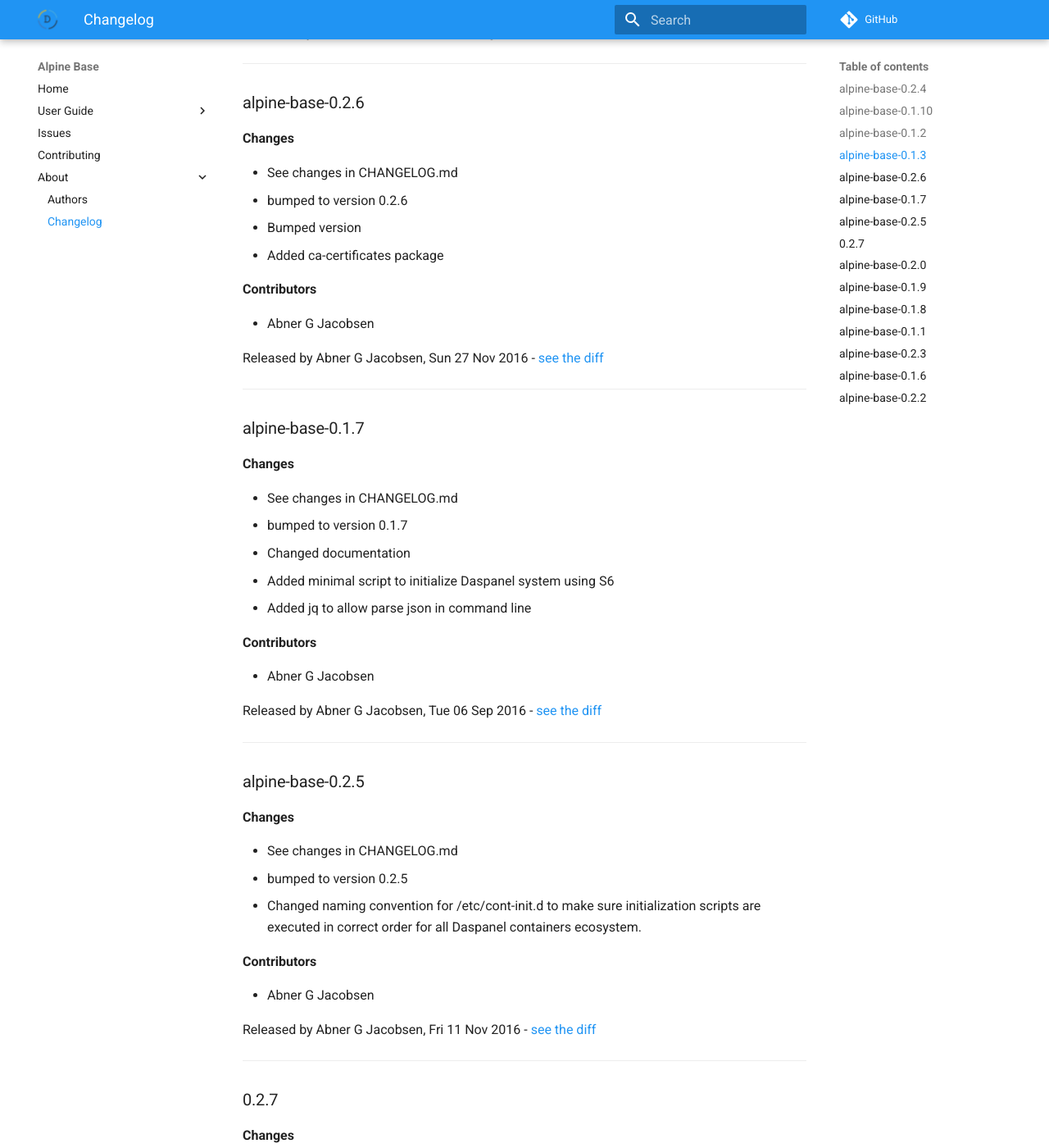
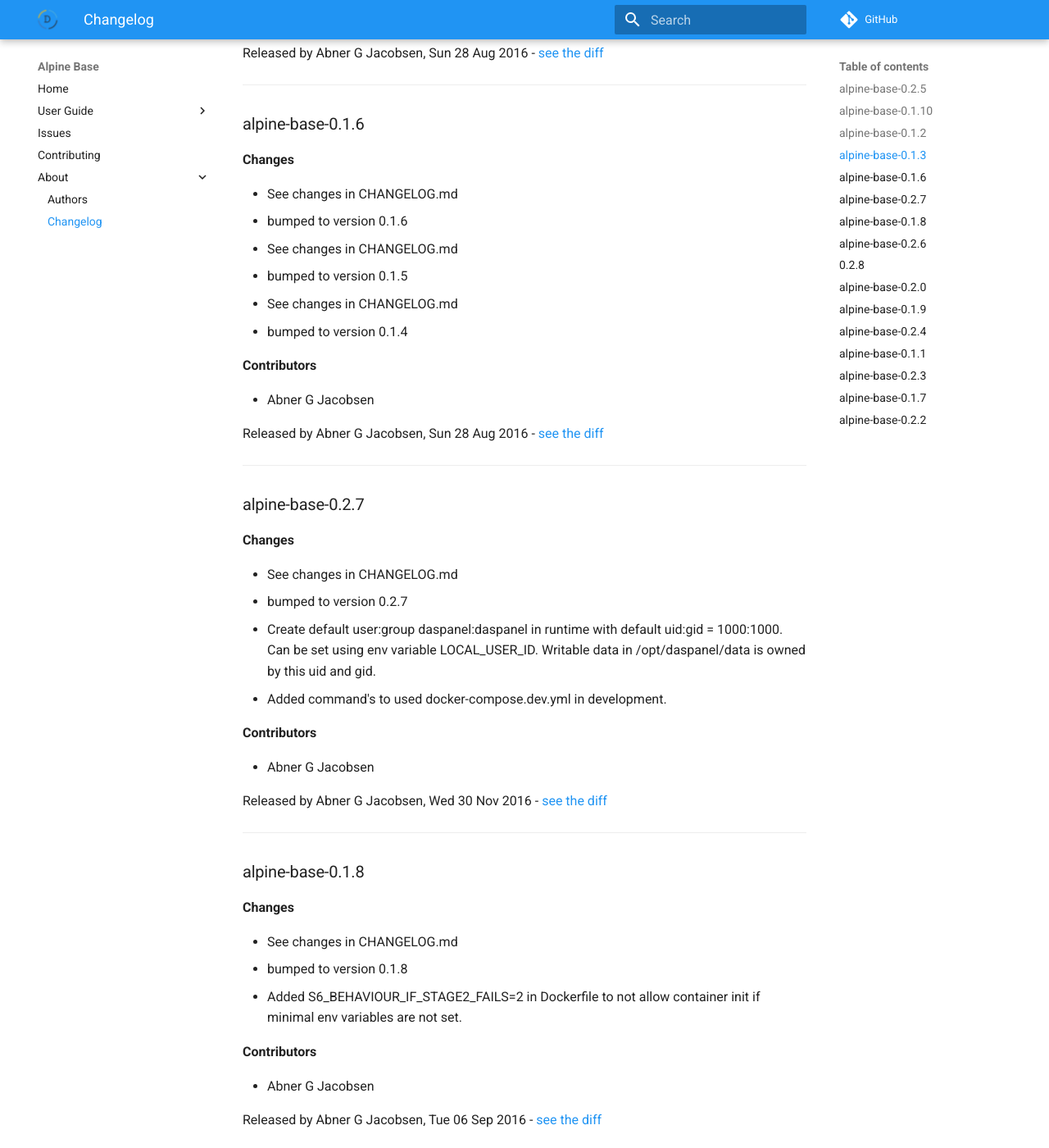
Before and after one commit to SIXwishlist/alpine-base, an MkDocs documentation site: the page built from docs/changelog.md, in a window 1280 px wide and 1400 px high, scrolled down 2296 px. Shown: the whole window at 82% size. Built offline with MkDocs 1.6.1 and Material for MkDocs 9.7.7, drawn with Linux system fonts in a browser that asks for light colours; comment, search, counter and statistics services are not loaded; old or Windows-style settings are respelled for this version of MkDocs; some of the changed text lies outside the part shown.

Commit message:
See changes in CHANGELOG.md

```diff
--- a/docs/changelog.md
+++ b/docs/changelog.md
@@ -1,17 +1,17 @@
 # Changelog - admindaspanel / alpine-base
 
-### alpine-base-0.2.4
+### alpine-base-0.2.5
 __Changes__
 
 - See changes in CHANGELOG.md
-- bumped to version 0.2.4
-- Added env file for ssmtp/SMTP configuration.
+- bumped to version 0.2.5
+- Changed naming convention for /etc/cont-init.d to make sure initialization scripts are executed in correct order for all Daspanel containers ecosystem.
 
 __Contributors__
 
 - Abner G Jacobsen
 
-Released by Abner G Jacobsen, Thu 10 Nov 2016 -
+Released by Abner G Jacobsen, Fri 11 Nov 2016 -
 [see the diff](https://github.com/admindaspanel/alpine-base/compare/...#diff)
 ______________
 
@@ -78,6 +78,55 @@
 - Abner G Jacobsen
 
 Released by Abner G Jacobsen, Sun 28 Aug 2016 -
+[see the diff](https://github.com/admindaspanel/alpine-base/compare/...#diff)
+______________
+
+### alpine-base-0.1.6
+__Changes__
+
+- See changes in CHANGELOG.md
+- bumped to version 0.1.6
+- See changes in CHANGELOG.md
+- bumped to version 0.1.5
+- See changes in CHANGELOG.md
+- bumped to version 0.1.4
+
+__Contributors__
+
+- Abner G Jacobsen
+
+Released by Abner G Jacobsen, Sun 28 Aug 2016 -
+[see the diff](https://github.com/admindaspanel/alpine-base/compare/...#diff)
+______________
+
+### alpine-base-0.2.7
+__Changes__
+
+- See changes in CHANGELOG.md
+- bumped to version 0.2.7
+- Create default user:group daspanel:daspanel in runtime with default uid:gid = 1000:1000. Can be set using env variable LOCAL_USER_ID. Writable data in /opt/daspanel/data is owned by this uid and gid.
+- Added command's to used docker-compose.dev.yml in development.
+
+__Contributors__
+
+- Abner G Jacobsen
+
+Released by Abner G Jacobsen, Wed 30 Nov 2016 -
+[see the diff](https://github.com/admindaspanel/alpine-base/compare/...#diff)
+______________
+
+### alpine-base-0.1.8
+__Changes__
+
+- See changes in CHANGELOG.md
+- bumped to version 0.1.8
+- Added S6_BEHAVIOUR_IF_STAGE2_FAILS=2 in Dockerfile to not allow container init if minimal env variables are not set.
+
+__Contributors__
+
+- Abner G Jacobsen
+
+Released by Abner G Jacobsen, Tue 06 Sep 2016 -
 [see the diff](https://github.com/admindaspanel/alpine-base/compare/...#diff)
 ______________
 
@@ -97,41 +146,13 @@
 [see the diff](https://github.com/admindaspanel/alpine-base/compare/...#diff)
 ______________
 
-### alpine-base-0.1.7
+### 0.2.8
 __Changes__
 
+- bumped to version 0.2.8
+- Added su-exec to base image. It is to be used like gosu to run programs with specific user:group privileges.
+- Added to .gitignore additional files and dirs
 - See changes in CHANGELOG.md
-- bumped to version 0.1.7
-- Changed documentation
-- Added minimal script to initialize Daspanel system using S6
-- Added jq to allow parse json in command line
-
-__Contributors__
-
-- Abner G Jacobsen
-
-Released by Abner G Jacobsen, Tue 06 Sep 2016 -
-[see the diff](https://github.com/admindaspanel/alpine-base/compare/...#diff)
-______________
-
-### alpine-base-0.2.5
-__Changes__
-
-- See changes in CHANGELOG.md
-- bumped to version 0.2.5
-- Changed naming convention for /etc/cont-init.d to make sure initialization scripts are executed in correct order for all Daspanel containers ecosystem.
-
-__Contributors__
-
-- Abner G Jacobsen
-
-Released by Abner G Jacobsen, Fri 11 Nov 2016 -
-[see the diff](https://github.com/admindaspanel/alpine-base/compare/...#diff)
-______________
-
-### 0.2.7
-__Changes__
-
 - bumped to version 0.2.7
 - Create default user:group daspanel:daspanel in runtime with default uid:gid = 1000:1000. Can be set using env variable LOCAL_USER_ID. Writable data in /opt/daspanel/data is owned by this uid and gid.
 - Added command's to used docker-compose.dev.yml in development.
@@ -247,18 +268,18 @@
 [see the diff](https://github.com/admindaspanel/alpine-base/compare/...#diff)
 ______________
 
-### alpine-base-0.1.8
+### alpine-base-0.2.4
 __Changes__
 
 - See changes in CHANGELOG.md
-- bumped to version 0.1.8
-- Added S6_BEHAVIOUR_IF_STAGE2_FAILS=2 in Dockerfile to not allow container init if minimal env variables are not set.
+- bumped to version 0.2.4
+- Added env file for ssmtp/SMTP configuration.
 
 __Contributors__
 
 - Abner G Jacobsen
 
-Released by Abner G Jacobsen, Tue 06 Sep 2016 -
+Released by Abner G Jacobsen, Thu 10 Nov 2016 -
 [see the diff](https://github.com/admindaspanel/alpine-base/compare/...#diff)
 ______________
 
@@ -291,21 +312,20 @@
 [see the diff](https://github.com/admindaspanel/alpine-base/compare/...#diff)
 ______________
 
-### alpine-base-0.1.6
+### alpine-base-0.1.7
 __Changes__
 
 - See changes in CHANGELOG.md
-- bumped to version 0.1.6
-- See changes in CHANGELOG.md
-- bumped to version 0.1.5
-- See changes in CHANGELOG.md
-- bumped to version 0.1.4
+- bumped to version 0.1.7
+- Changed documentation
+- Added minimal script to initialize Daspanel system using S6
+- Added jq to allow parse json in command line
 
 __Contributors__
 
 - Abner G Jacobsen
 
-Released by Abner G Jacobsen, Sun 28 Aug 2016 -
+Released by Abner G Jacobsen, Tue 06 Sep 2016 -
 [see the diff](https://github.com/admindaspanel/alpine-base/compare/...#diff)
 ______________
 
```
Also changed, not shown: other parts of docs/changelog.md (+3 -3 lines), CHANGELOG.md (+70 -50 lines).
